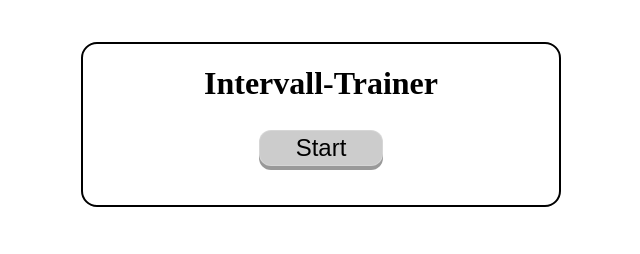
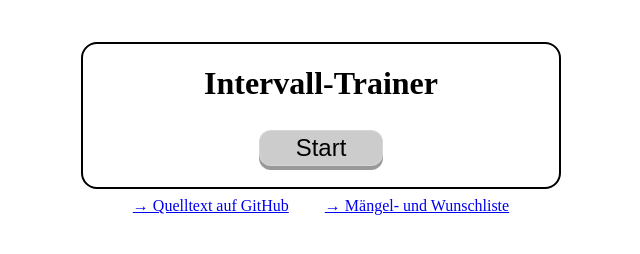
Before and after one commit to Wolf-SO/Intervalltrainer, a plain HTML site: page index.html in a window 1280 px wide. Shown: the whole page, without its empty margins (319-959 px from the left). Drawn offline with Linux system fonts and the light colour scheme.

Commit message:
Update index.html
Add meta info section, fix #1

```diff
--- a/index.html
+++ b/index.html
@@ -30,7 +30,13 @@
             <button id="b12" class="button ibutton interval-12" onclick="doAnswer(12)">P8: Oktave</button>
         </div>
         <div id="message"></div>
-        <br>
+    </div>
+    <div>
+    <div class="meta-info">
+    <a href="https://github.com/Wolf-SO/Intervalltrainer"
+    title="Wolf-SO/Intervalltrainer: Lerne musikalische Intervalle erkennen und benennen.">&rarr; Quelltext auf GitHub</a>
+    <a href="https://github.com/Wolf-SO/Intervalltrainer/issues">&rarr; Mängel- und Wunschliste</a>
+    </div>
     </div>
 
 </main>
```
